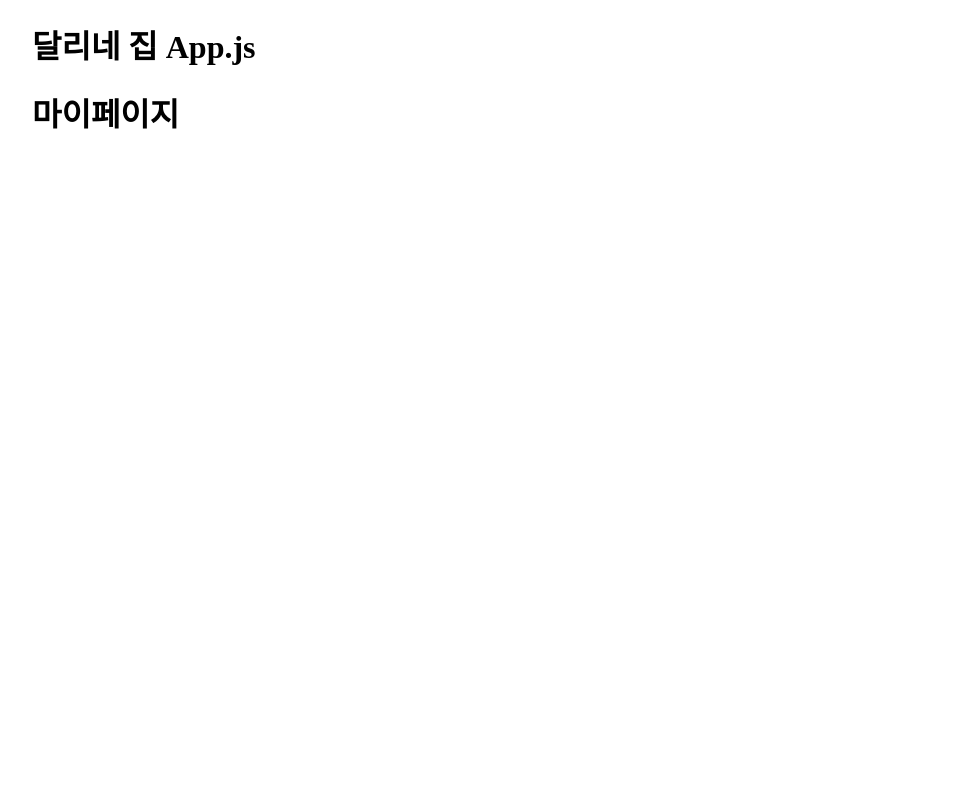
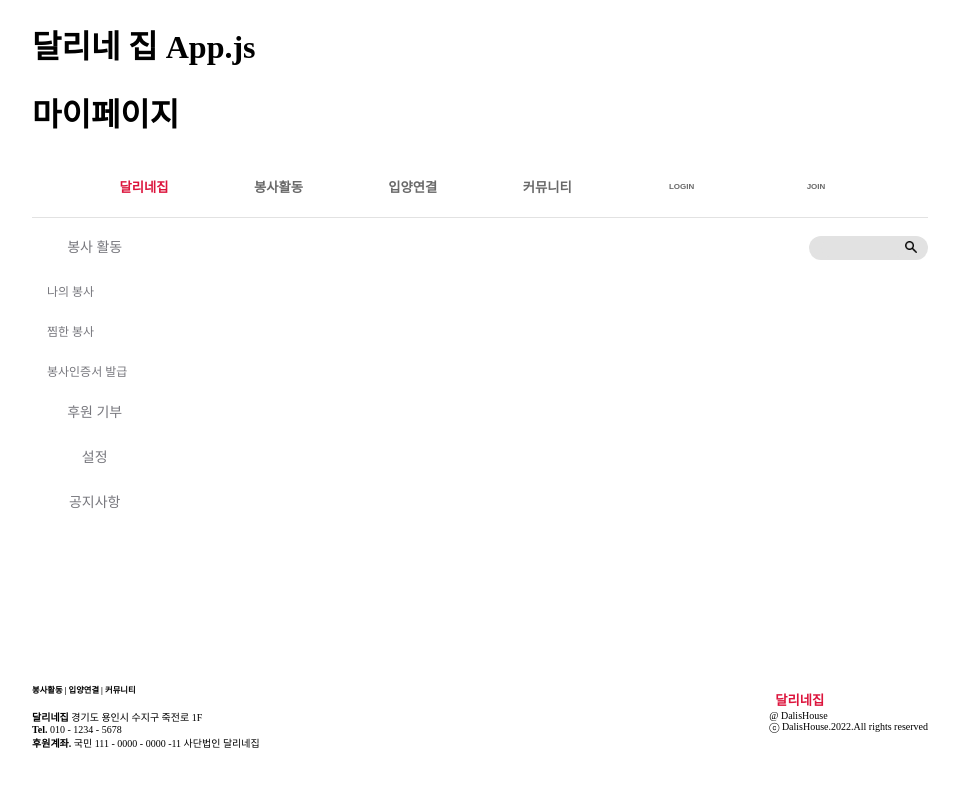
Before and after one commit to SMJin/Dali-s-House, a React (Create React App) app in the folder src/main/react-frontend/: page /mypage in a window 1280 px wide. Shown: the top 786 px of the page, without its empty margins (160-1119 px from the left). Built offline with nearby package versions, Linux system fonts and the light colour scheme; a web font is replaced by a local one.

Commit message:
C:\Users\rogiw\Dali-s-House\src\main\react-frontend

```diff
--- a/src/main/react-frontend/src/App.js
+++ b/src/main/react-frontend/src/App.js
@@ -5,8 +5,10 @@ import Main from "./pages/main/Main";
 import Community from "./pages/community/Community";
 import Adoption from "./pages/adoption/Adoption";
 import VolunteerActivity from "./pages/volunteerActivity/VolunteerActivity";
-import MyPage from "./pages/Mypage";
+import MyPage from "./pages/Mypage/MyPage";
 import AdoptionEdit from "./pages/adoption/AdoptionEdit";
+import MyVolunteer from "./pages/Mypage/MyVolunteer"
+import MyFavoriteVolunteer from "./pages/Mypage/MyFavoriteVolunteer"
 
 function App() {
   return (
@@ -19,7 +21,9 @@ function App() {
           <Route path="/adoption" element={<Adoption />} />
           <Route path="/adoption/edit" element={<AdoptionEdit />} />
           <Route path="/volunteerActivity" element={<VolunteerActivity />} />
-          <Route path="/myPage" element={<MyPage />} />
+          <Route path="/mypage" element={<MyPage />} />
+          <Route path="/myvolunteer" element={<MyVolunteer />} />
+          <Route path="/myfavoritevolunteer" element={<MyFavoriteVolunteer />} />
         </Routes>
       </div>
     </BrowserRouter>
--- a/src/main/react-frontend/src/pages/Mypage.js
+++ /dev/null
@@ -1,9 +0,0 @@
-const MyPage = () => {
-    return (
-        <div>
-            <h1>마이페이지</h1>
-        </div>
-    );
-}
-
-export default MyPage;
```
Also changed, not shown: src/main/react-frontend/public/assets/my_volunteer.png (added).
